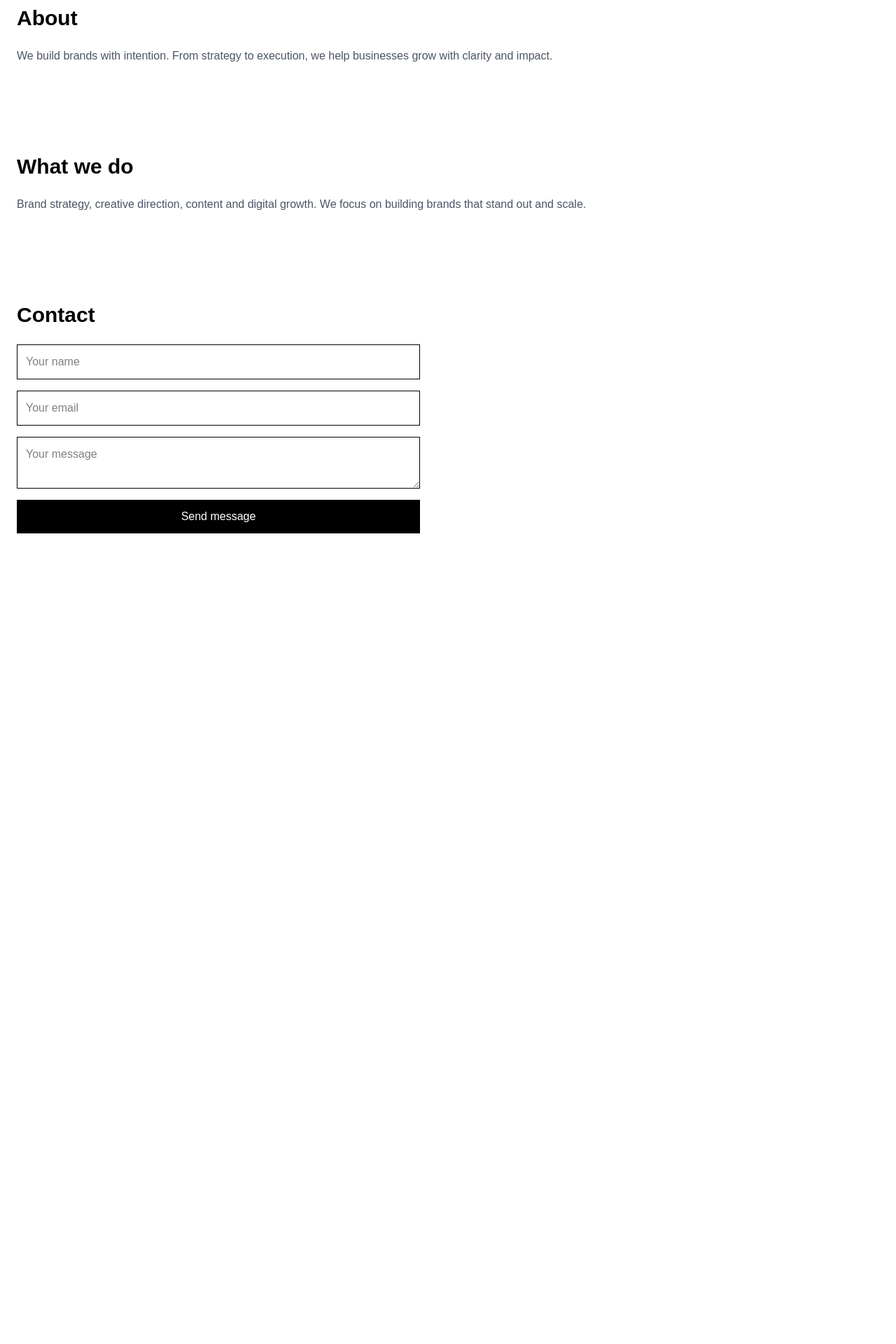
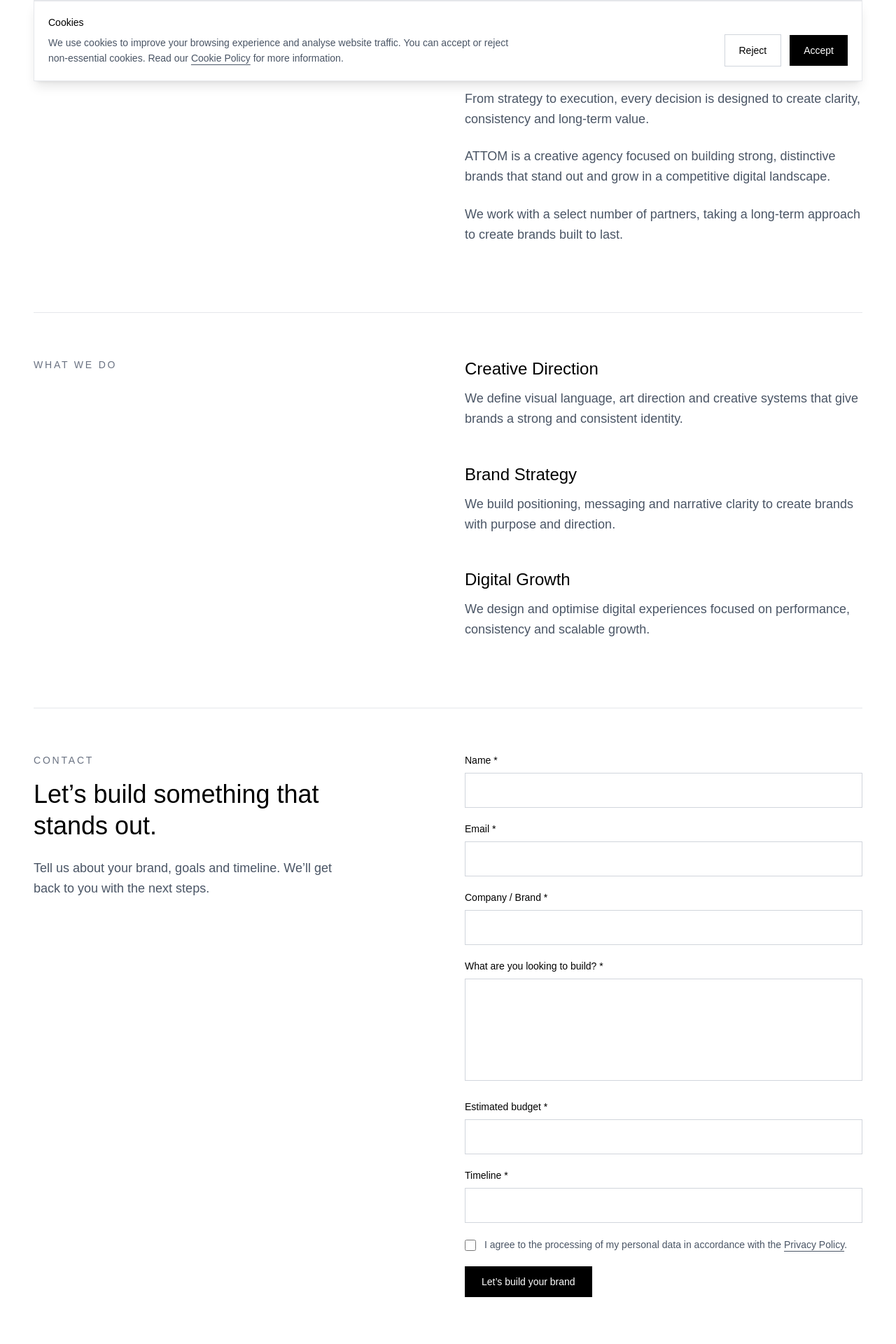
Before and after one commit to helloatomagency-arch/attom-website, a Next.js app: page / in a window 1280 px wide. Shown: the part 660-2580 px from the top of the page at 70% size. Before the commit the page ends 1422 px from the top, so only its background shows below. Built offline with nearby package versions, Linux system fonts and the light colour scheme.

Commit message:
Fix page layout and connect form

```diff
--- a/app/page.tsx
+++ b/app/page.tsx
@@ -1,126 +1,345 @@
 "use client";
 
+import { useEffect, useState } from "react";
+
 export default function Home() {
-  const handleSubmit = async (e: any) => {
+  const [cookieChoice, setCookieChoice] = useState<string | null>(null);
+
+  useEffect(() => {
+    const savedChoice = localStorage.getItem("attom_cookie_consent");
+    if (savedChoice) {
+      setCookieChoice(savedChoice);
+    }
+  }, []);
+
+  const handleCookieChoice = (choice: "accepted" | "rejected") => {
+    localStorage.setItem("attom_cookie_consent", choice);
+    setCookieChoice(choice);
+  };
+
+  const handleSubmit = async (e: React.FormEvent<HTMLFormElement>) => {
     e.preventDefault();
 
-    const form = e.target;
+    const form = e.currentTarget;
+    const formData = new FormData(form);
 
-    const data = {
-      name: form.name.value,
-      email: form.email.value,
-      message: form.message.value,
-    };
+    const name = String(formData.get("name") || "");
+    const email = String(formData.get("email") || "");
+    const company = String(formData.get("company") || "");
+    const projectDetails = String(formData.get("projectDetails") || "");
+    const budget = String(formData.get("budget") || "");
+    const timeline = String(formData.get("timeline") || "");
 
+    const message = `
+Company / Brand: ${company}
+What are you looking to build: ${projectDetails}
+Estimated budget: ${budget}
+Timeline: ${timeline}
+    `.trim();
+
+    try {
       const res = await fetch("/api/contact", {
         method: "POST",
-      body: JSON.stringify(data),
+        headers: {
+          "Content-Type": "application/json",
+        },
+        body: JSON.stringify({
+          name,
+          email,
+          message,
+        }),
       });
 
       const result = await res.json();
 
       if (result.success) {
-      alert("Mensagem enviada 🚀");
+        alert("Message sent successfully.");
         form.reset();
       } else {
-      alert("Erro ao enviar. Tenta novamente.");
+        alert("There was an error sending your message. Please try again.");
+      }
+    } catch (error) {
+      console.error(error);
+      alert("There was an error sending your message. Please try again.");
     }
   };
 
   return (
-    <main className="min-h-screen bg-white text-black px-6">
-
-      {/* HEADER */}
-      <header className="flex items-center justify-between py-6">
+    <main className="min-h-screen bg-white text-black px-6 py-8 md:px-12">
+      <header className="flex items-center justify-between mb-24">
         <p className="text-xl font-semibold">ATTOM Agency</p>
 
-        <nav className="flex gap-8 text-sm">
-          <a href="#about" className="hover:opacity-60">About</a>
-          <a href="#services" className="hover:opacity-60">What we do</a>
-          <a href="#contact" className="hover:opacity-60">Contact</a>
+        <nav className="flex items-center gap-8 text-sm">
+          <a href="#about" className="hover:opacity-60">
+            About
+          </a>
+          <a href="#services" className="hover:opacity-60">
+            What we do
+          </a>
+          <a href="#contact" className="hover:opacity-60">
+            Contact
+          </a>
         </nav>
       </header>
 
-      {/* HERO */}
-      <section className="max-w-5xl mt-20">
-        <p className="text-sm uppercase tracking-[0.2em] mb-6">
+      <section className="max-w-5xl mb-32">
+        <p className="text-sm mb-6 uppercase tracking-[0.2em] text-gray-500">
           Creative Agency
         </p>
 
-        <h1 className="text-5xl md:text-7xl font-semibold leading-tight mb-6">
+        <h1 className="text-5xl md:text-7xl font-semibold leading-[1.05] max-w-5xl mb-8">
           Building brands that don’t blend in.
         </h1>
 
-        <p className="text-lg text-gray-600 max-w-2xl mb-8">
+        <p className="text-lg md:text-xl text-gray-600 max-w-2xl mb-10 leading-relaxed">
           Creative direction, brand strategy and digital growth for brands ready
           to stand out and scale.
         </p>
 
+        <div className="mt-8">
           <a
             href="#contact"
-          className="bg-black text-white px-6 py-3 inline-block"
+            className="inline-block bg-black text-white px-6 py-3 text-sm font-medium hover:opacity-90 transition"
           >
             Let’s build your brand
           </a>
+        </div>
       </section>
 
-      {/* ABOUT */}
-      <section id="about" className="mt-32 max-w-4xl">
-        <h2 className="text-3xl font-semibold mb-6">About</h2>
-        <p className="text-gray-600">
-          We build brands with intention. From strategy to execution, we help
-          businesses grow with clarity and impact.
+      <section
+        id="about"
+        className="border-t border-gray-200 pt-16 pb-24 grid md:grid-cols-2 gap-12"
+      >
+        <div>
+          <p className="text-sm uppercase tracking-[0.2em] text-gray-500 mb-4">
+            About ATTOM
           </p>
+        </div>
+
+        <div className="space-y-6">
+          <p className="text-2xl md:text-3xl leading-tight font-medium">
+            We build brands with intention.
+          </p>
+
+          <p className="text-base md:text-lg text-gray-600 leading-relaxed">
+            From strategy to execution, every decision is designed to create
+            clarity, consistency and long-term value.
+          </p>
+
+          <p className="text-base md:text-lg text-gray-600 leading-relaxed">
+            ATTOM is a creative agency focused on building strong, distinctive
+            brands that stand out and grow in a competitive digital landscape.
+          </p>
+
+          <p className="text-base md:text-lg text-gray-600 leading-relaxed">
+            We work with a select number of partners, taking a long-term
+            approach to create brands built to last.
+          </p>
+        </div>
       </section>
 
-      {/* SERVICES */}
-      <section id="services" className="mt-32 max-w-4xl">
-        <h2 className="text-3xl font-semibold mb-6">What we do</h2>
-        <p className="text-gray-600">
-          Brand strategy, creative direction, content and digital growth. We
-          focus on building brands that stand out and scale.
+      <section
+        id="services"
+        className="border-t border-gray-200 pt-16 pb-24 grid md:grid-cols-2 gap-12"
+      >
+        <div>
+          <p className="text-sm uppercase tracking-[0.2em] text-gray-500 mb-4">
+            What we do
           </p>
+        </div>
+
+        <div className="space-y-12">
+          <div>
+            <h3 className="text-2xl font-medium mb-3">Creative Direction</h3>
+            <p className="text-base md:text-lg text-gray-600 leading-relaxed max-w-xl">
+              We define visual language, art direction and creative systems that
+              give brands a strong and consistent identity.
+            </p>
+          </div>
+
+          <div>
+            <h3 className="text-2xl font-medium mb-3">Brand Strategy</h3>
+            <p className="text-base md:text-lg text-gray-600 leading-relaxed max-w-xl">
+              We build positioning, messaging and narrative clarity to create
+              brands with purpose and direction.
+            </p>
+          </div>
+
+          <div>
+            <h3 className="text-2xl font-medium mb-3">Digital Growth</h3>
+            <p className="text-base md:text-lg text-gray-600 leading-relaxed max-w-xl">
+              We design and optimise digital experiences focused on performance,
+              consistency and scalable growth.
+            </p>
+          </div>
+        </div>
       </section>
 
-      {/* CONTACT FORM */}
-      <section id="contact" className="mt-32 max-w-xl">
-        <h2 className="text-3xl font-semibold mb-6">Contact</h2>
+      <section
+        id="contact"
+        className="border-t border-gray-200 pt-16 pb-24 grid md:grid-cols-2 gap-12"
+      >
+        <div>
+          <p className="text-sm uppercase tracking-[0.2em] text-gray-500 mb-4">
+            Contact
+          </p>
 
-        <form onSubmit={handleSubmit} className="flex flex-col gap-4">
+          <h2 className="text-3xl md:text-4xl font-medium leading-tight max-w-md">
+            Let’s build something that stands out.
+          </h2>
 
+          <p className="text-base md:text-lg text-gray-600 leading-relaxed mt-6 max-w-md">
+            Tell us about your brand, goals and timeline. We’ll get back to you
+            with the next steps.
+          </p>
+        </div>
+
+        <form onSubmit={handleSubmit} className="space-y-5 max-w-xl">
+          <div>
+            <label className="block text-sm mb-2">Name *</label>
             <input
               name="name"
               type="text"
-            placeholder="Your name"
               required
-            className="border p-3"
+              className="w-full border border-gray-300 px-4 py-3 outline-none focus:border-black"
             />
+          </div>
 
+          <div>
+            <label className="block text-sm mb-2">Email *</label>
             <input
               name="email"
               type="email"
-            placeholder="Your email"
               required
-            className="border p-3"
+              className="w-full border border-gray-300 px-4 py-3 outline-none focus:border-black"
             />
+          </div>
 
+          <div>
+            <label className="block text-sm mb-2">Company / Brand *</label>
+            <input
+              name="company"
+              type="text"
+              required
+              className="w-full border border-gray-300 px-4 py-3 outline-none focus:border-black"
+            />
+          </div>
+
+          <div>
+            <label className="block text-sm mb-2">
+              What are you looking to build? *
+            </label>
             <textarea
-            name="message"
-            placeholder="Your message"
+              name="projectDetails"
+              rows={5}
               required
-            className="border p-3"
+              className="w-full border border-gray-300 px-4 py-3 outline-none focus:border-black resize-none"
             />
+          </div>
+
+          <div>
+            <label className="block text-sm mb-2">Estimated budget *</label>
+            <input
+              name="budget"
+              type="text"
+              required
+              className="w-full border border-gray-300 px-4 py-3 outline-none focus:border-black"
+            />
+          </div>
+
+          <div>
+            <label className="block text-sm mb-2">Timeline *</label>
+            <input
+              name="timeline"
+              type="text"
+              required
+              className="w-full border border-gray-300 px-4 py-3 outline-none focus:border-black"
+            />
+          </div>
+
+          <label className="flex items-start gap-3 text-sm text-gray-600 leading-relaxed">
+            <input
+              type="checkbox"
+              required
+              className="mt-1 h-4 w-4 border-gray-300"
+            />
+            <span>
+              I agree to the processing of my personal data in accordance with
+              the{" "}
+              <a href="/privacy-policy" className="underline underline-offset-4">
+                Privacy Policy
+              </a>
+              .
+            </span>
+          </label>
 
           <button
             type="submit"
-            className="bg-black text-white py-3"
+            className="bg-black text-white px-6 py-3 text-sm font-medium hover:opacity-90 transition"
           >
-            Send message
+            Let’s build your brand
           </button>
-
         </form>
       </section>
 
+      <footer className="border-t border-gray-200 pt-8 pb-10 flex flex-col md:flex-row md:items-center md:justify-between gap-4 text-sm text-gray-600">
+        <p>© 2026 ATTOM Agency. All rights reserved.</p>
+
+        <div className="flex flex-wrap items-center gap-6">
+          <a
+            href="/privacy-policy"
+            className="hover:text-black transition underline-offset-4 hover:underline"
+          >
+            Privacy Policy
+          </a>
+          <a
+            href="/cookie-policy"
+            className="hover:text-black transition underline-offset-4 hover:underline"
+          >
+            Cookie Policy
+          </a>
+          <a
+            href="/terms-and-conditions"
+            className="hover:text-black transition underline-offset-4 hover:underline"
+          >
+            Terms & Conditions
+          </a>
+        </div>
+      </footer>
+
+      {!cookieChoice && (
+        <div className="fixed bottom-6 left-6 right-6 md:left-12 md:right-12 z-50 border border-gray-200 bg-white p-5 shadow-lg">
+          <div className="flex flex-col md:flex-row md:items-end md:justify-between gap-4">
+            <div className="max-w-2xl">
+              <p className="text-sm font-medium mb-2">Cookies</p>
+              <p className="text-sm text-gray-600 leading-relaxed">
+                We use cookies to improve your browsing experience and analyse
+                website traffic. You can accept or reject non-essential cookies.
+                Read our{" "}
+                <a href="/cookie-policy" className="underline underline-offset-4">
+                  Cookie Policy
+                </a>{" "}
+                for more information.
+              </p>
+            </div>
+
+            <div className="flex items-center gap-3">
+              <button
+                onClick={() => handleCookieChoice("rejected")}
+                className="border border-gray-300 px-5 py-3 text-sm font-medium hover:border-black transition"
+              >
+                Reject
+              </button>
+              <button
+                onClick={() => handleCookieChoice("accepted")}
+                className="bg-black text-white px-5 py-3 text-sm font-medium hover:opacity-90 transition"
+              >
+                Accept
+              </button>
+            </div>
+          </div>
+        </div>
+      )}
     </main>
   );
 }
```
Lines whose indentation alone changed are shown as unchanged.
